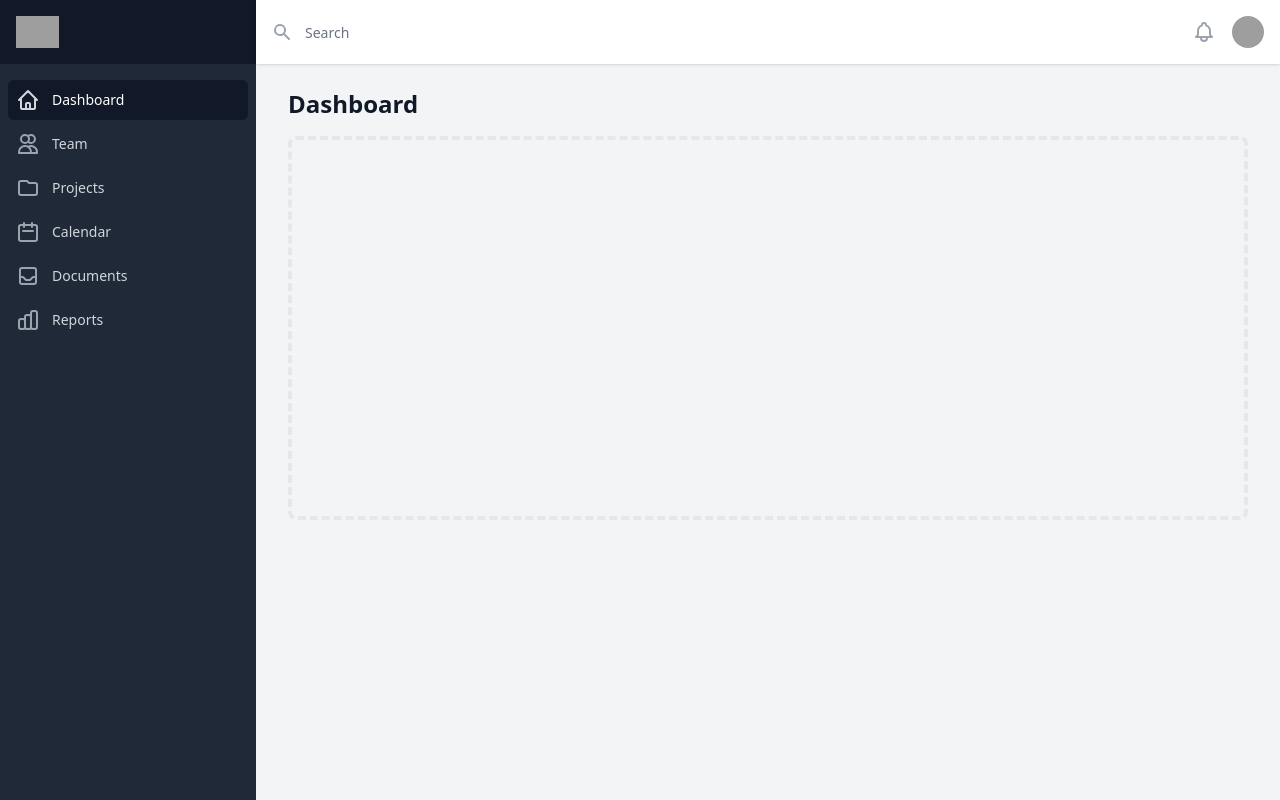
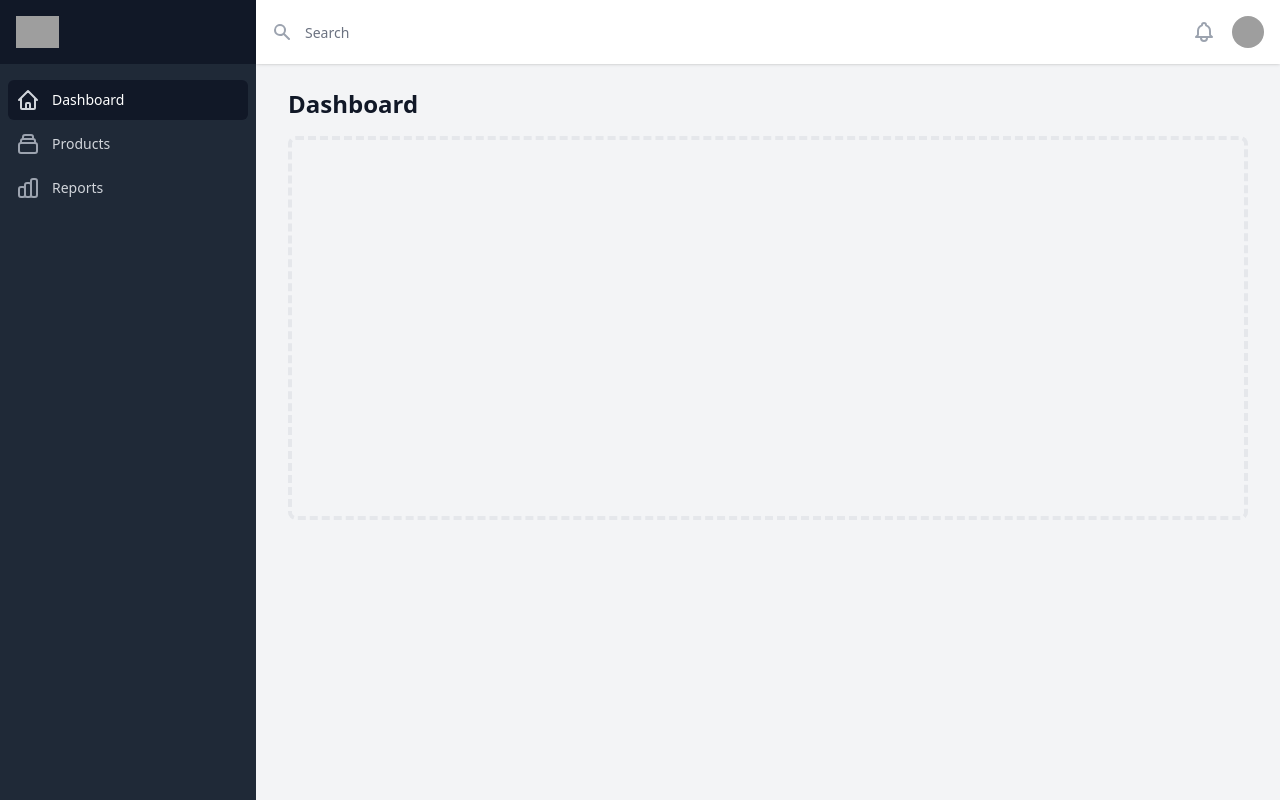
Before and after one commit to cwbieganek/sales-dashboard, a Next.js app: page / in a window 1280 px wide. Built offline with nearby package versions, Linux system fonts and the light colour scheme; grey boxes are pictures that could not be loaded; a web font is replaced by a local one.

Commit message:
Remove unused side nav links and unused icons

```diff
--- a/pages/index.tsx
+++ b/pages/index.tsx
@@ -2,23 +2,17 @@ import { Fragment, useState } from 'react'
 import { Dialog, Menu, Transition } from '@headlessui/react'
 import {
   BellIcon,
-  CalendarIcon,
   ChartBarIcon,
-  FolderIcon,
+  CollectionIcon,
   HomeIcon,
-  InboxIcon,
   MenuAlt2Icon,
-  UsersIcon,
   XIcon,
 } from '@heroicons/react/outline'
 import { SearchIcon } from '@heroicons/react/solid'
 
 const navigation = [
   { name: 'Dashboard', href: '#', icon: HomeIcon, current: true },
-  { name: 'Team', href: '#', icon: UsersIcon, current: false },
-  { name: 'Projects', href: '#', icon: FolderIcon, current: false },
-  { name: 'Calendar', href: '#', icon: CalendarIcon, current: false },
-  { name: 'Documents', href: '#', icon: InboxIcon, current: false },
+  { name: 'Products', href: '#', icon: CollectionIcon, current: false },
   { name: 'Reports', href: '#', icon: ChartBarIcon, current: false },
 ]
 const userNavigation = [
```
